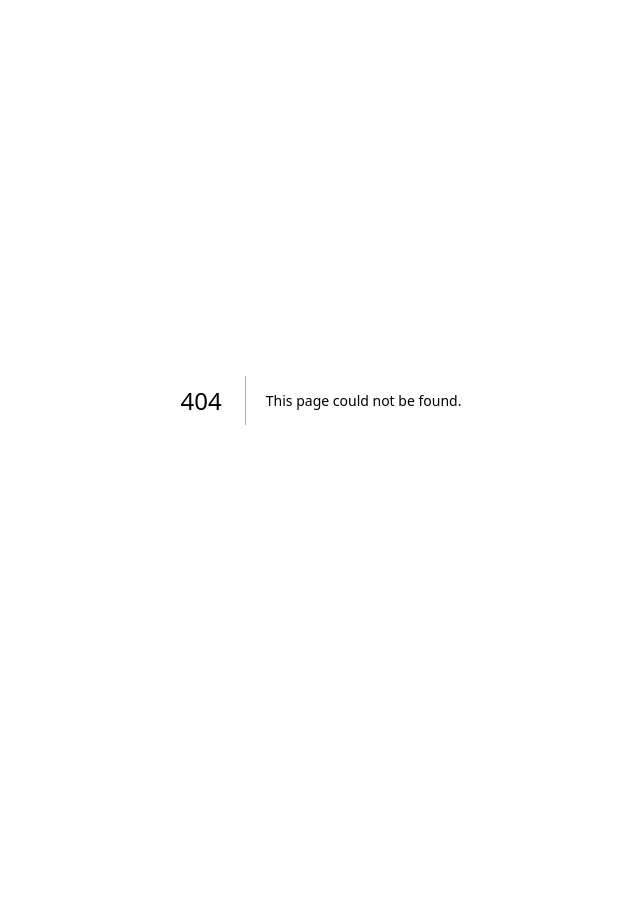
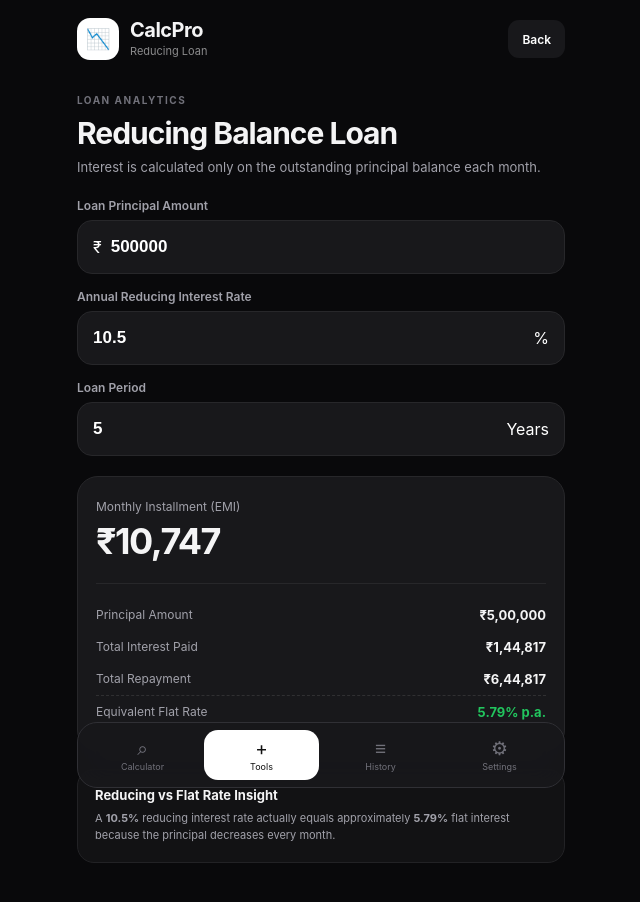
Before and after one commit to sameerkhan86926-a11y/calcpro, a Next.js app: page /calcpro/tools/reducing-loan in a window 1280 px wide. Before the commit this address had no page. Shown: the top 902 px of the page, without its empty margins (319-959 px from the left). Before the commit the page ends 800 px from the top, so only its background shows below. Built offline with nearby package versions, Linux system fonts and the light colour scheme.

Commit message:
Create page.tsx

```diff
--- /dev/null
+++ b/app/tools/reducing-loan/page.tsx
@@ -0,0 +1,177 @@
+"use client";
+
+import { useState, useEffect } from "react";
+import Link from "next/link";
+
+export default function ReducingLoanPage() {
+  const [dark, setDark] = useState(true);
+  const [loanAmount, setLoanAmount] = useState("500000");
+  const [interestRate, setInterestRate] = useState("10.5");
+  const [tenureYears, setTenureYears] = useState("5");
+
+  useEffect(() => {
+    const savedTheme = localStorage.getItem("calcpro-theme");
+    if (savedTheme !== null) setDark(savedTheme === "dark");
+  }, []);
+
+  const principal = Number(loanAmount) || 0;
+  const annualRate = Number(interestRate) || 0;
+  const years = Number(tenureYears) || 0;
+
+  const monthlyRate = annualRate / 12 / 100;
+  const totalMonths = years * 12;
+
+  // Reducing Balance EMI Formula
+  let emi = 0;
+  let totalPayment = 0;
+  let totalInterest = 0;
+
+  if (principal > 0 && totalMonths > 0) {
+    if (monthlyRate === 0) {
+      emi = principal / totalMonths;
+    } else {
+      emi =
+        (principal *
+          monthlyRate *
+          Math.pow(1 + monthlyRate, totalMonths)) /
+        (Math.pow(1 + monthlyRate, totalMonths) - 1);
+    }
+    totalPayment = emi * totalMonths;
+    totalInterest = totalPayment - principal;
+  }
+
+  // Equivalent Flat Rate Comparison
+  const equivalentFlatRate =
+    years > 0 && principal > 0
+      ? (totalInterest / (principal * years)) * 100
+      : 0;
+
+  const money = (val: number) =>
+    val.toLocaleString("en-IN", {
+      maximumFractionDigits: 0,
+    });
+
+  return (
+    <main className={`app ${dark ? "dark" : "light"} emi-page`}>
+      <header className="app-header">
+        <div className="brand">
+          <div className="brand-icon">📉</div>
+          <div>
+            <h1>CalcPro</h1>
+            <p>Reducing Loan</p>
+          </div>
+        </div>
+
+        <Link href="/tools/" className="back-button">
+          Back
+        </Link>
+      </header>
+
+      <section className="tool-heading">
+        <span>LOAN ANALYTICS</span>
+        <h2>Reducing Balance Loan</h2>
+        <p>
+          Interest is calculated only on the outstanding principal balance each month.
+        </p>
+      </section>
+
+      <section className="emi-form">
+        <label>
+          <span>Loan Principal Amount</span>
+          <div className="input-box">
+            <span>₹</span>
+            <input
+              type="number"
+              value={loanAmount}
+              onChange={(e) => setLoanAmount(e.target.value)}
+              min="0"
+            />
+          </div>
+        </label>
+
+        <label>
+          <span>Annual Reducing Interest Rate</span>
+          <div className="input-box">
+            <input
+              type="number"
+              value={interestRate}
+              onChange={(e) => setInterestRate(e.target.value)}
+              min="0"
+              step="0.05"
+            />
+            <span>%</span>
+          </div>
+        </label>
+
+        <label>
+          <span>Loan Period</span>
+          <div className="input-box">
+            <input
+              type="number"
+              value={tenureYears}
+              onChange={(e) => setTenureYears(e.target.value)}
+              min="1"
+              step="1"
+            />
+            <span>Years</span>
+          </div>
+        </label>
+      </section>
+
+      <section className="emi-result">
+        <p>Monthly Installment (EMI)</p>
+        <strong>₹{money(emi)}</strong>
+
+        <div className="result-divider" />
+
+        <div className="result-row">
+          <span>Principal Amount</span>
+          <strong>₹{money(principal)}</strong>
+        </div>
+
+        <div className="result-row">
+          <span>Total Interest Paid</span>
+          <strong>₹{money(Math.max(totalInterest, 0))}</strong>
+        </div>
+
+        <div className="result-row">
+          <span>Total Repayment</span>
+          <strong>₹{money(totalPayment)}</strong>
+        </div>
+
+        <div className="result-row" style={{ borderTop: "1px dashed rgba(255,255,255,0.1)", paddingTop: "8px" }}>
+          <span>Equivalent Flat Rate</span>
+          <strong style={{ color: "#22c55e" }}>
+            {equivalentFlatRate.toFixed(2)}% p.a.
+          </strong>
+        </div>
+      </section>
+
+      <section className="emi-info">
+        <h3>Reducing vs Flat Rate Insight</h3>
+        <p>
+          A <strong>{annualRate}%</strong> reducing interest rate actually equals approximately <strong>{equivalentFlatRate.toFixed(2)}%</strong> flat interest because the principal decreases every month.
+        </p>
+      </section>
+
+      <nav className="bottom-nav">
+        <Link href="/" className="nav-item">
+          <span>⌕</span>
+          <small>Calculator</small>
+        </Link>
+        <Link href="/tools/" className="nav-item active">
+          <span>+</span>
+          <small>Tools</small>
+        </Link>
+        <Link href="/#history" className="nav-item">
+          <span>≡</span>
+          <small>History</small>
+        </Link>
+        <Link href="/settings/" className="nav-item">
+          <span>⚙</span>
+          <small>Settings</small>
+        </Link>
+      </nav>
+    </main>
+  );
+}
```
